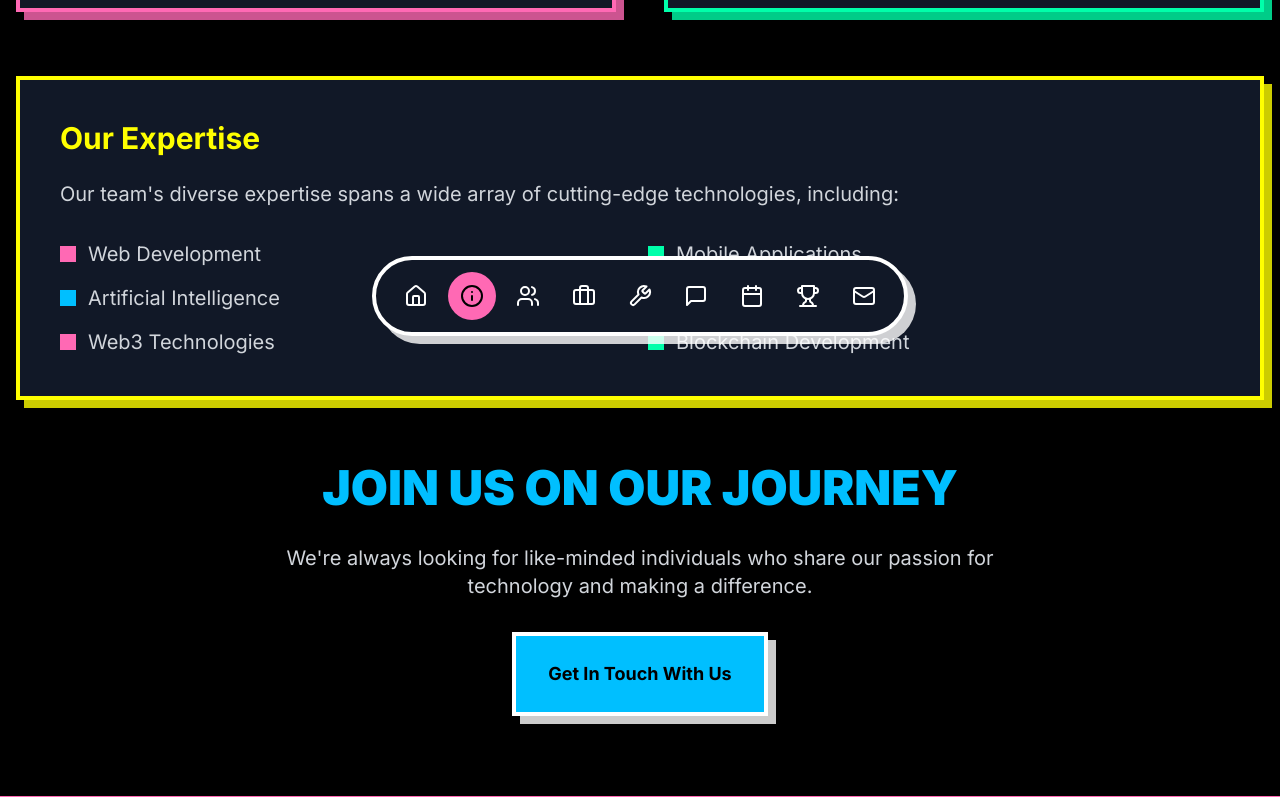
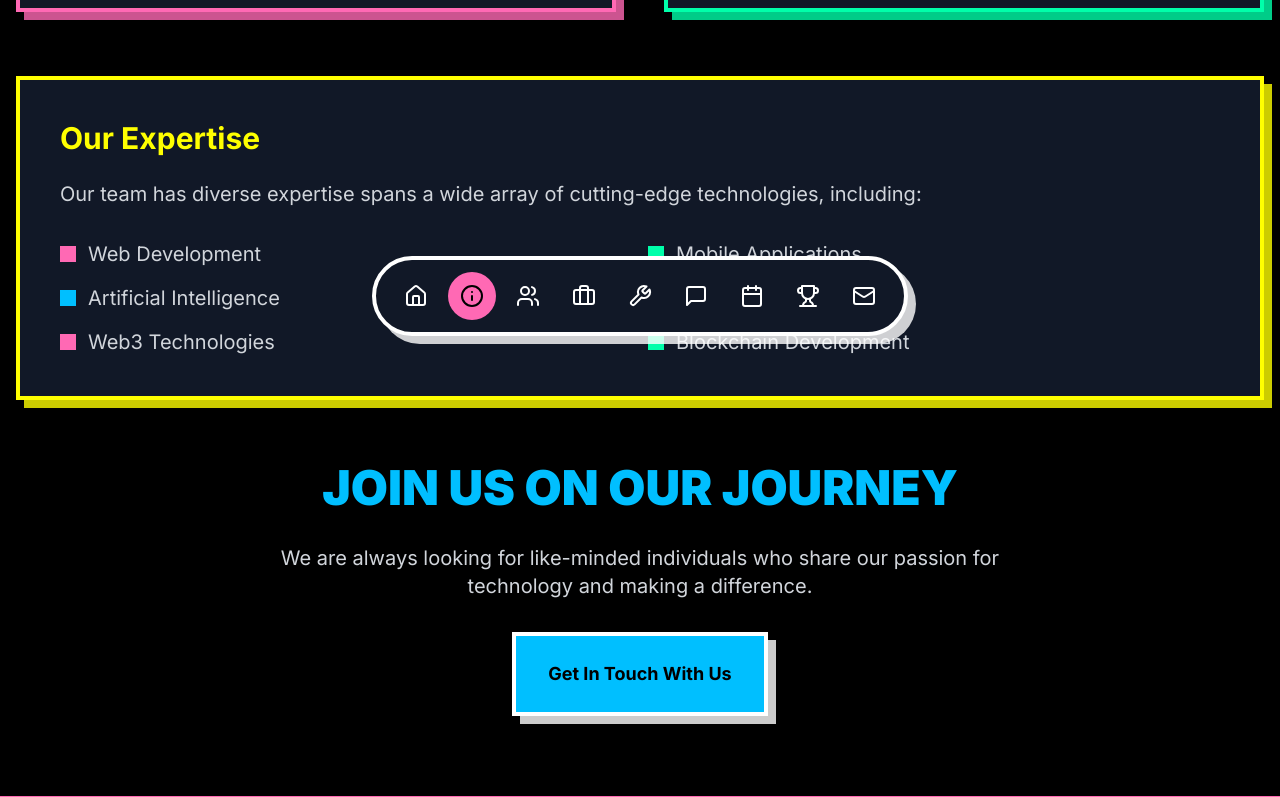
Before and after one commit to Megh2005/techjantaparty, a Next.js app: page /about in a window 1280 px wide. Shown: the part 432-1229 px from the top of the page. Built offline with nearby package versions, Linux system fonts and the light colour scheme.

Commit message:
Refactor text for consistency and clarity across About, Achievements, Contact, and Testimonials pages

```diff
--- a/app/about/page.tsx
+++ b/app/about/page.tsx
@@ -25,7 +25,7 @@ export default function AboutPage() {
         <div className="bg-gray-900 p-10 border-4 border-neon-yellow shadow-[8px_8px_0px_0px_rgba(255,255,0,0.8)] mb-16">
           <h2 className="text-3xl font-bold mb-6 text-neon-yellow">Our Expertise</h2>
           <p className="text-xl text-gray-300 mb-8">
-            Our team's diverse expertise spans a wide array of cutting-edge technologies, including:
+            Our team has diverse expertise spans a wide array of cutting-edge technologies, including:
           </p>
           <ul className="grid grid-cols-1 md:grid-cols-2 gap-4 text-xl">
             <li className="flex items-center text-gray-300">
@@ -58,7 +58,7 @@ export default function AboutPage() {
         <div className="text-center">
           <h2 className="text-3xl md:text-5xl font-black mb-8 text-neon-blue">JOIN US ON OUR JOURNEY</h2>
           <p className="text-xl max-w-3xl mx-auto mb-8 text-gray-300">
-            We're always looking for like-minded individuals who share our passion for technology and making a
+            We are always looking for like-minded individuals who share our passion for technology and making a
             difference.
           </p>
           <a
--- a/app/achievements/page.tsx
+++ b/app/achievements/page.tsx
@@ -60,7 +60,7 @@ export default function AchievementsPage() {
         <h1 className="text-5xl md:text-7xl font-black mb-12 text-neon-pink">ACHIEVEMENTS</h1>
 
         <p className="text-xl max-w-3xl mb-16 text-gray-300">
-          We're proud of the recognition our work has received. Here are some of our notable achievements and awards.
+          We are proud of the recognition our work has received. Here are some of our notable achievements and awards.
         </p>
 
         <div className="grid grid-cols-1 md:grid-cols-2 gap-12 mb-16">
--- a/app/contact/page.tsx
+++ b/app/contact/page.tsx
@@ -38,7 +38,7 @@ export default function ContactPage() {
           <div>
             <h2 className="text-3xl font-bold mb-8 text-neon-yellow">Get In Touch</h2>
             <p className="text-xl mb-12 text-gray-300">
-              Have a question or want to work with us? Send us a message and we'll get back to you as soon as possible.
+              Have a question or want to work with us? Send us a message and we will get back to you as soon as possible.
             </p>
 
             <div className="space-y-8">
--- a/app/testimonials/page.tsx
+++ b/app/testimonials/page.tsx
@@ -80,7 +80,7 @@ export default function TestimonialsPage() {
         <h1 className="text-5xl md:text-7xl font-black mb-12 text-neon-green">TESTIMONIALS</h1>
 
         <p className="text-xl max-w-3xl mb-16 text-gray-300">
-          Don't just take our word for it. Here's what our clients have to say about working with Tech Janta Party.
+          Don&apos;t just take our word for it. Here is what our clients have to say about working with Tech Janta Party.
         </p>
 
         <div className="grid grid-cols-1 md:grid-cols-2 lg:grid-cols-3 gap-12 mb-16">
@@ -90,7 +90,7 @@ export default function TestimonialsPage() {
               className={`bg-gray-900 p-8 border-4 border-${testimonial.color} shadow-[8px_8px_0px_0px_${testimonial.shadowColor}]`}
             >
               <Quote className={`w-12 h-12 text-${testimonial.color} mb-6`} />
-              <p className="text-gray-300 mb-8 text-lg italic">"{testimonial.quote}"</p>
+              <p className="text-gray-300 mb-8 text-lg italic">{testimonial.quote}</p>
               <div>
                 <h3 className="text-xl font-bold text-white">{testimonial.name}</h3>
                 <p className={`text-${testimonial.color}`}>
@@ -104,7 +104,7 @@ export default function TestimonialsPage() {
         <div className="text-center">
           <h2 className="text-3xl md:text-4xl font-black mb-8 text-neon-blue">READY TO JOIN OUR SUCCESS STORIES?</h2>
           <p className="text-xl max-w-3xl mx-auto mb-8 text-gray-300">
-            Let's work together to bring your vision to life and create solutions that make a difference.
+            Let&apos;s work together to bring your vision to life and create solutions that make a difference.
           </p>
           <a
             href="/contact"
```
